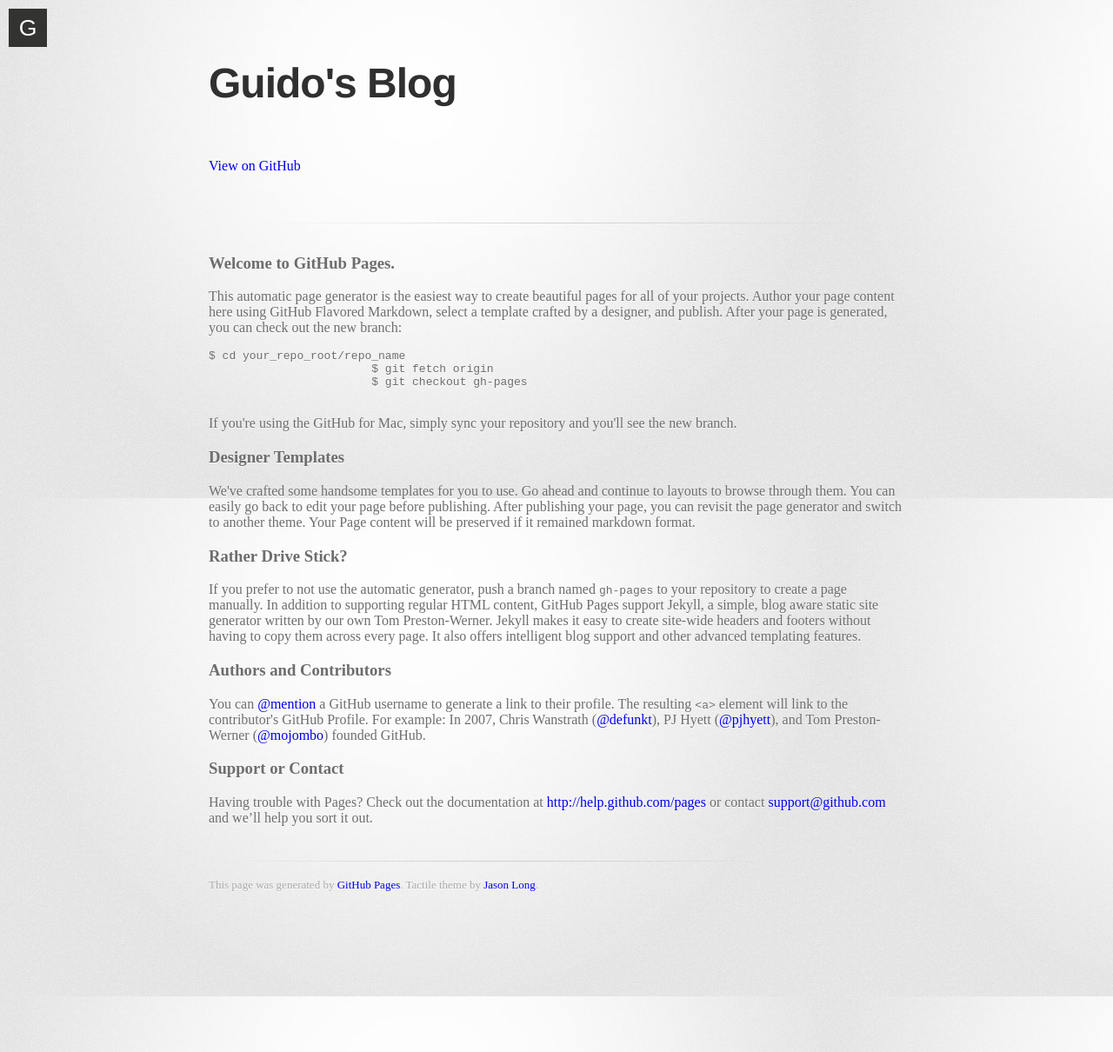
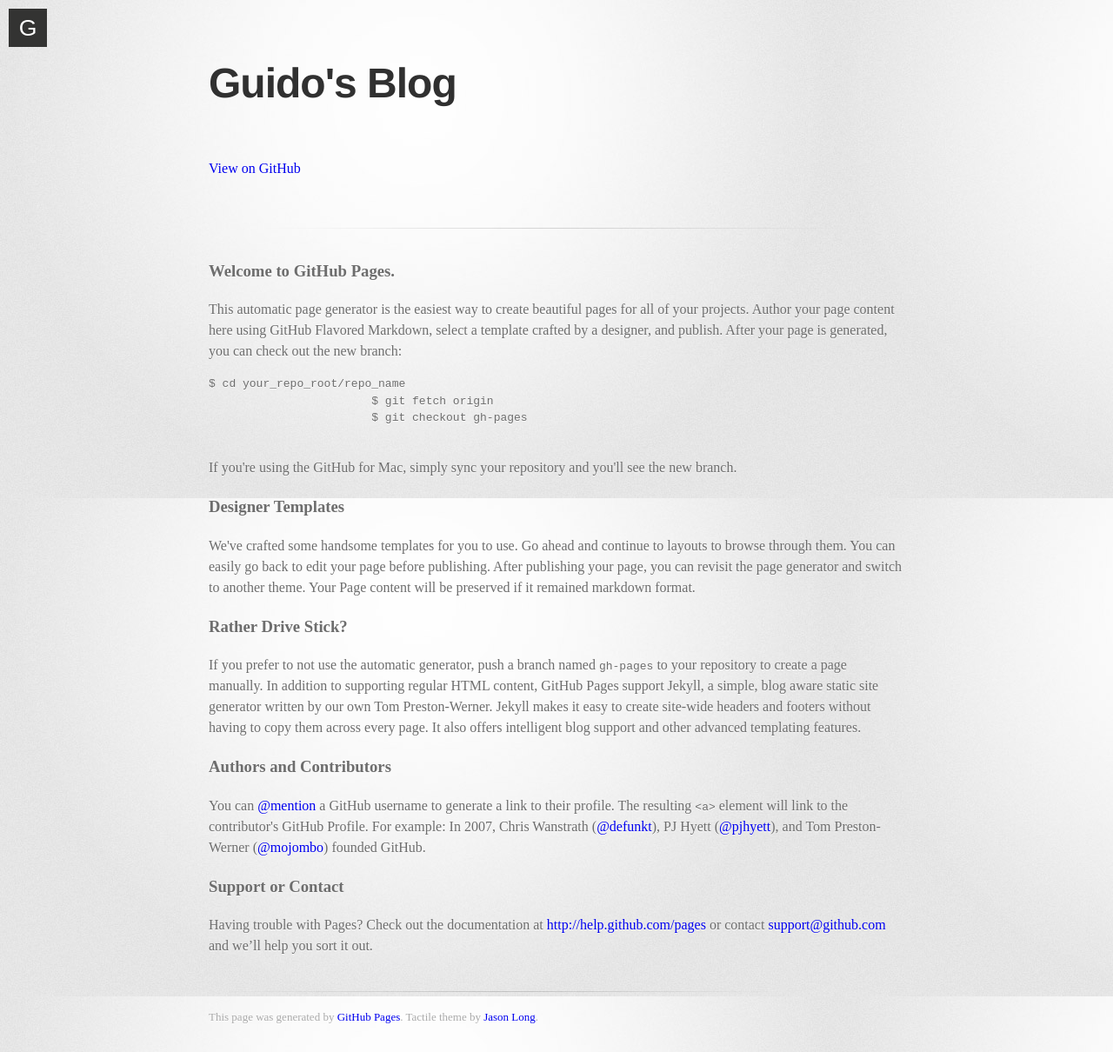
Before and after one commit to GuidoPaul/GuidoPaul.github.io, a Jekyll site: the page built from index.html, in a window 1280 px wide. Shown: the whole page at 87% size. Built offline with Jekyll 4.4.1, drawn with Linux system fonts in a browser that asks for light colours; some web fonts are replaced; Markdown is read by kramdown in place of the engine named in the settings.

Commit message:
add body background

```diff
--- a/stylesheets/defaultlayout.css
+++ b/stylesheets/defaultlayout.css
@@ -3,14 +3,16 @@
 }
 
 body {
+	background: url("../images/body-bg.png") repeat scroll 0 0 #E7E7E7;
+	border: 10px none;
 	color: #6D6D6D;
+	height: 100%;
 	margin: 0px;
 	padding: 0px;/**/
-	height: 100%;
 	text-align: center;/**/
-	border-color:red;
-	border: 10px;
 	text-shadow: 0 1px 0 rgba(255, 255, 255, 0.8);
+	font-size: 1em;
+	line-height: 1.5;
 }
 
 #container {
```
